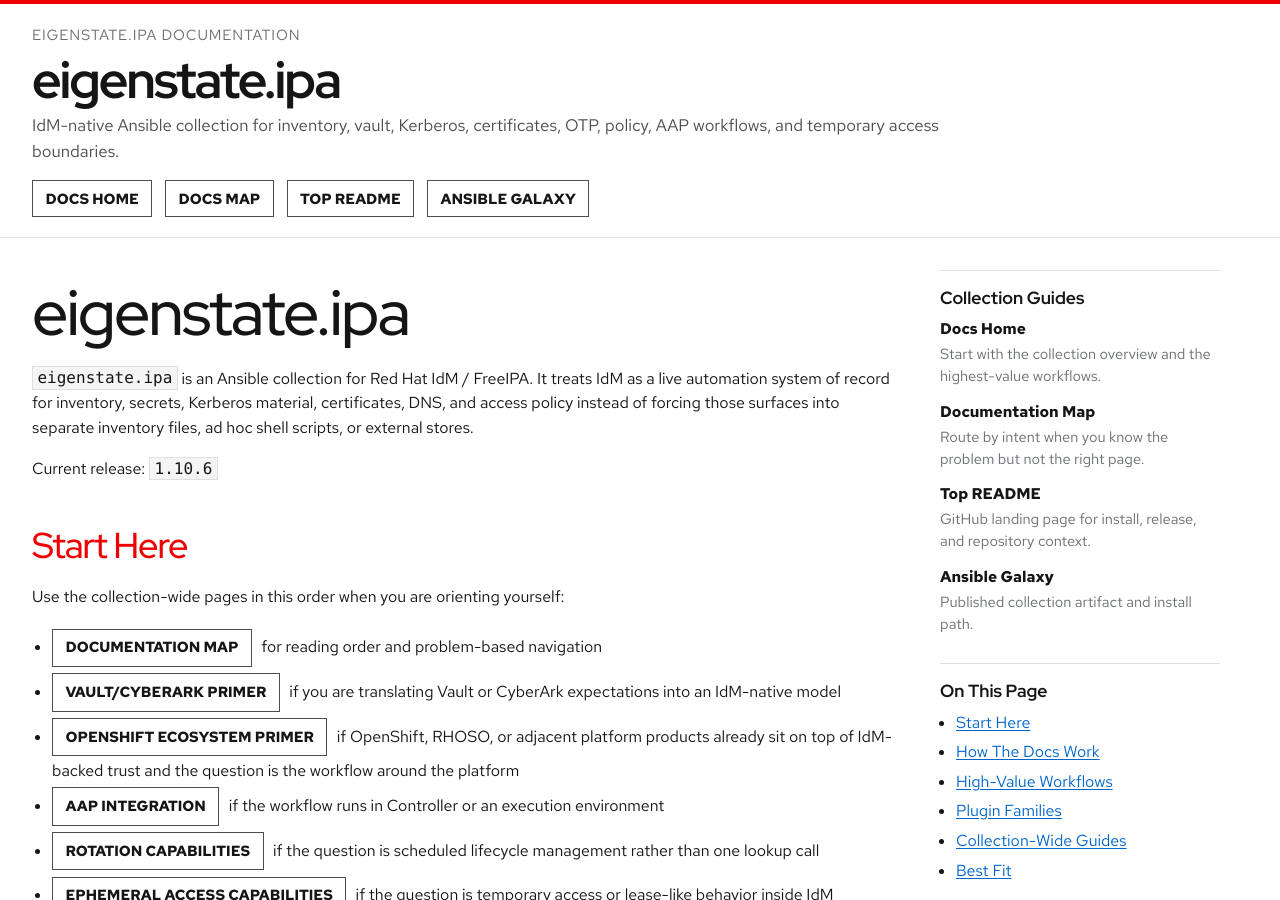
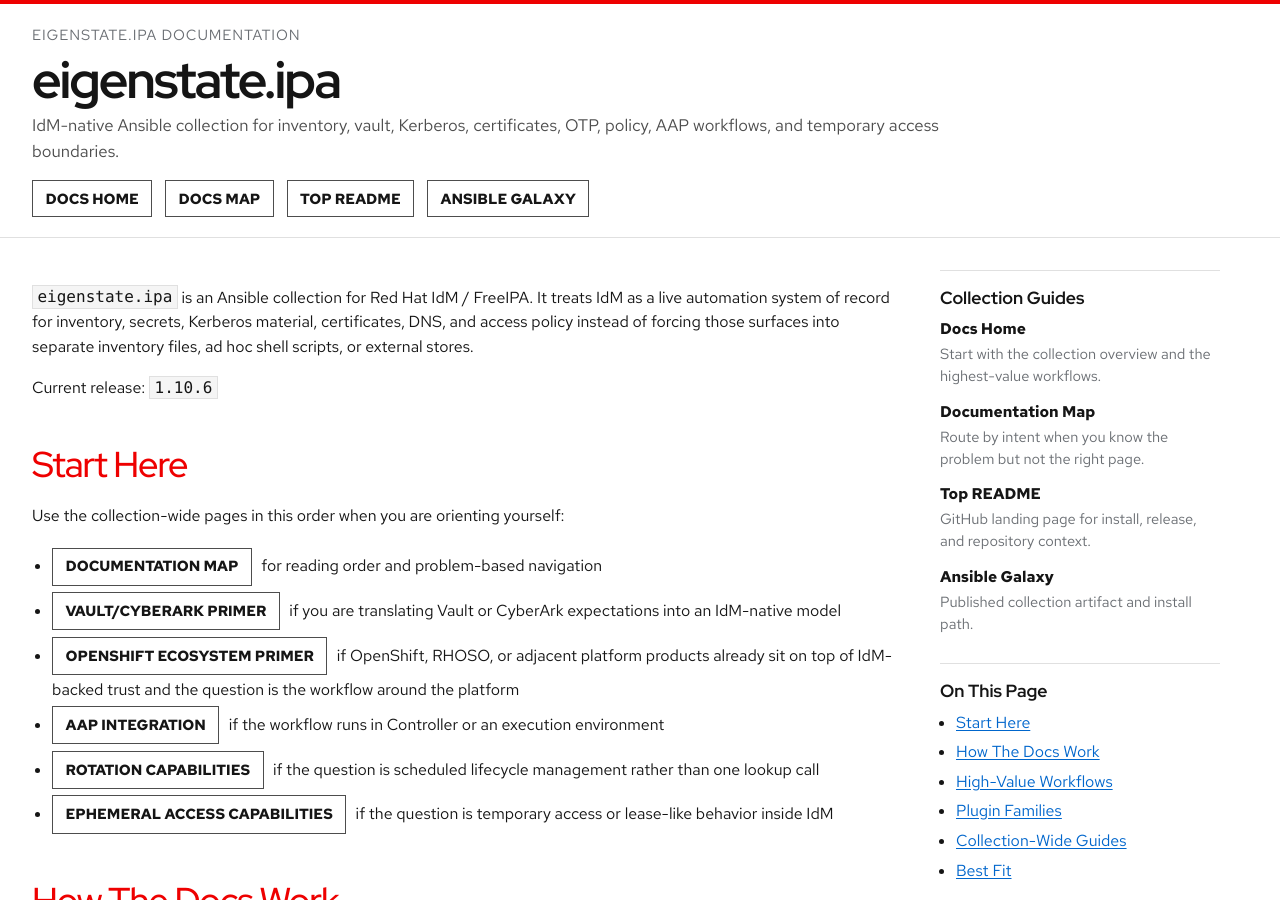
Before and after one commit to gprocunier/eigenstate-ipa, a Jekyll site: the page built from docs/index.md, in a window 1280 px wide and 900 px high. Built offline with Jekyll 4.4.1, drawn with Linux system fonts in a browser that asks for light colours; some web fonts are replaced.

Commit message:
docs: drop duplicate home page title

```diff
--- a/docs/index.md
+++ b/docs/index.md
@@ -8,8 +8,6 @@
 ---
 
 {% raw %}
-
-# eigenstate.ipa
 
 `eigenstate.ipa` is an Ansible collection for Red Hat IdM / FreeIPA. It treats
 IdM as a live automation system of record for inventory, secrets, Kerberos
```
